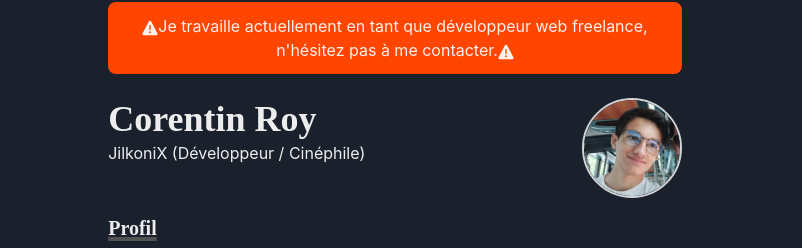
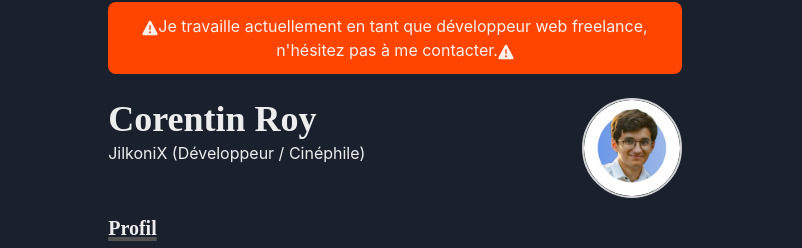
Before and after one commit to roy-corentin/portfolio, a Next.js app: page / in a window 1280 px wide. Shown: the part 126-374 px from the top of the page, without its empty margins (245-1047 px from the left). Built offline with nearby package versions, Linux system fonts and the light colour scheme.

Commit message:
[UP] profile image

```diff
--- a/pages/index.jsx
+++ b/pages/index.jsx
@@ -36,7 +36,7 @@ const Page = () => {
             maxWidth="100px"
             display="inline-block"
             borderRadius="full"
-            src="/images/corentin.jpg"
+            src="/images/corentin.png"
             alt="Profile Image"
           />
         </Box>
```
Also changed, not shown: public/images/corentin.jpg (deleted), public/images/corentin.png (added).
